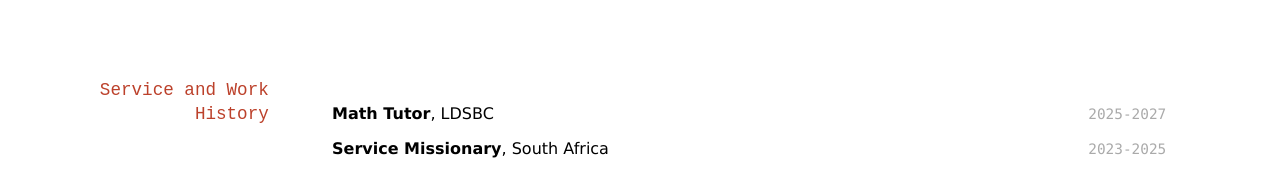
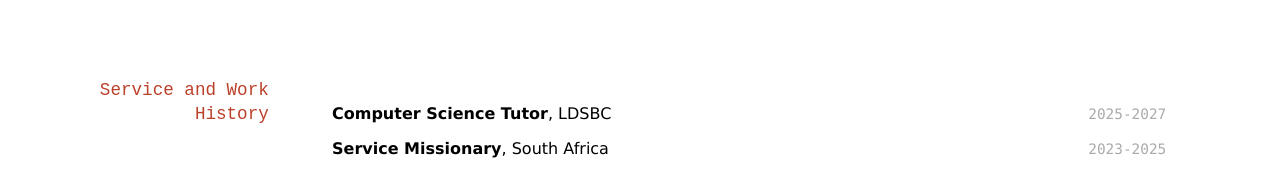
Before and after one commit to blakedennett/blakedennett_resume, a Jekyll site: the page built from docs/index.md, in a window 1280 px wide. Shown: the part 1175-1344 px from the top of the page. Built offline with Jekyll 4.4.1, drawn with Linux system fonts in a browser that asks for light colours.

Commit message:
Update index.md

```diff
--- a/docs/index.md
+++ b/docs/index.md
@@ -74,7 +74,7 @@ __Pinnacle Management Group__,
 ## Service and Work History
 
 `2025-2027`
-__Math Tutor__, LDSBC
+__Computer Science Tutor__, LDSBC
 
 
 `2023-2025`
```
